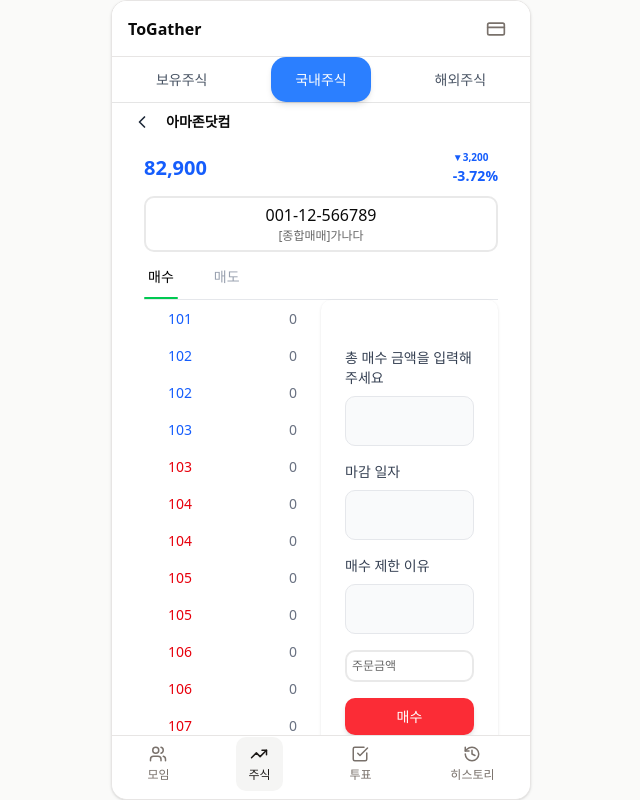
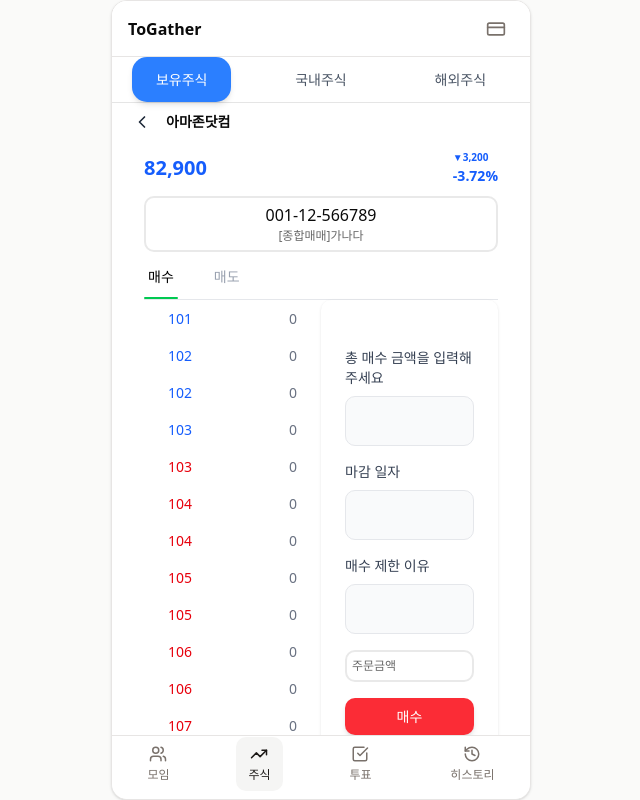
Before and after one commit to ToGather-Final/ToGather-Client, a Next.js app: page /stock/1/realtime in a window 1280 px wide. Shown: the whole page, without its empty margins (319-959 px from the left). Built offline with nearby package versions, Linux system fonts and the light colour scheme.

Commit message:
Feat: 주가 탭 상태관리 기능 추가
보유주식 국내주식, 해외주식 탭 선택에 따른 상태관리 기능을 추가했습니다.

```diff
--- a/src/app/(pages)/(shell)/stock/layout.tsx
+++ b/src/app/(pages)/(shell)/stock/layout.tsx
@@ -1,4 +1,5 @@
 import MenuTab from "@/components/tab/MenuTab";
+import { StockTabProvider } from "@/contexts/stockTabContext";
 
 export default function StockLayout({
   children,
@@ -6,13 +7,15 @@ export default function StockLayout({
   children: React.ReactNode;
 }) {
   const uptabs = [
-    { id: "보유주식", label: "보유주식" },
-    { id: "국내주식", label: "국내주식" },
-    { id: "해외주식", label: "해외주식" },
+    { id: "MY", label: "보유주식" },
+    { id: "DOMESTIC", label: "국내주식" },
+    { id: "OVERSEAS", label: "해외주식" },
   ];
   return (
-    <MenuTab tabs={uptabs} defaultTab="국내주식">
-      {children}
-    </MenuTab>
+    <StockTabProvider>
+      <MenuTab tabs={uptabs} defaultTab="MY">
+        {children}
+      </MenuTab>
+    </StockTabProvider>
   );
 }
--- /dev/null
+++ b/src/contexts/stockTabContext.tsx
@@ -0,0 +1,26 @@
+"use client";
+
+import { createContext, ReactNode, useContext, useState } from "react";
+
+interface StockTabCtx {
+  stockTab: string;
+  setStockTab: (t: string) => void;
+}
+
+const StockTabContext = createContext<StockTabCtx | undefined>(undefined);
+
+export function StockTabProvider({ children }: { children: ReactNode }) {
+  const [stockTab, setStockTab] = useState("My");
+  return (
+    <StockTabContext.Provider value={{ stockTab, setStockTab }}>
+      {children}
+    </StockTabContext.Provider>
+  );
+}
+
+export function useStockTab() {
+  const ctx = useContext(StockTabContext);
+  if (!ctx)
+    throw new Error("useStockTab must be used within <StockTabProvider>");
+  return ctx;
+}
```
